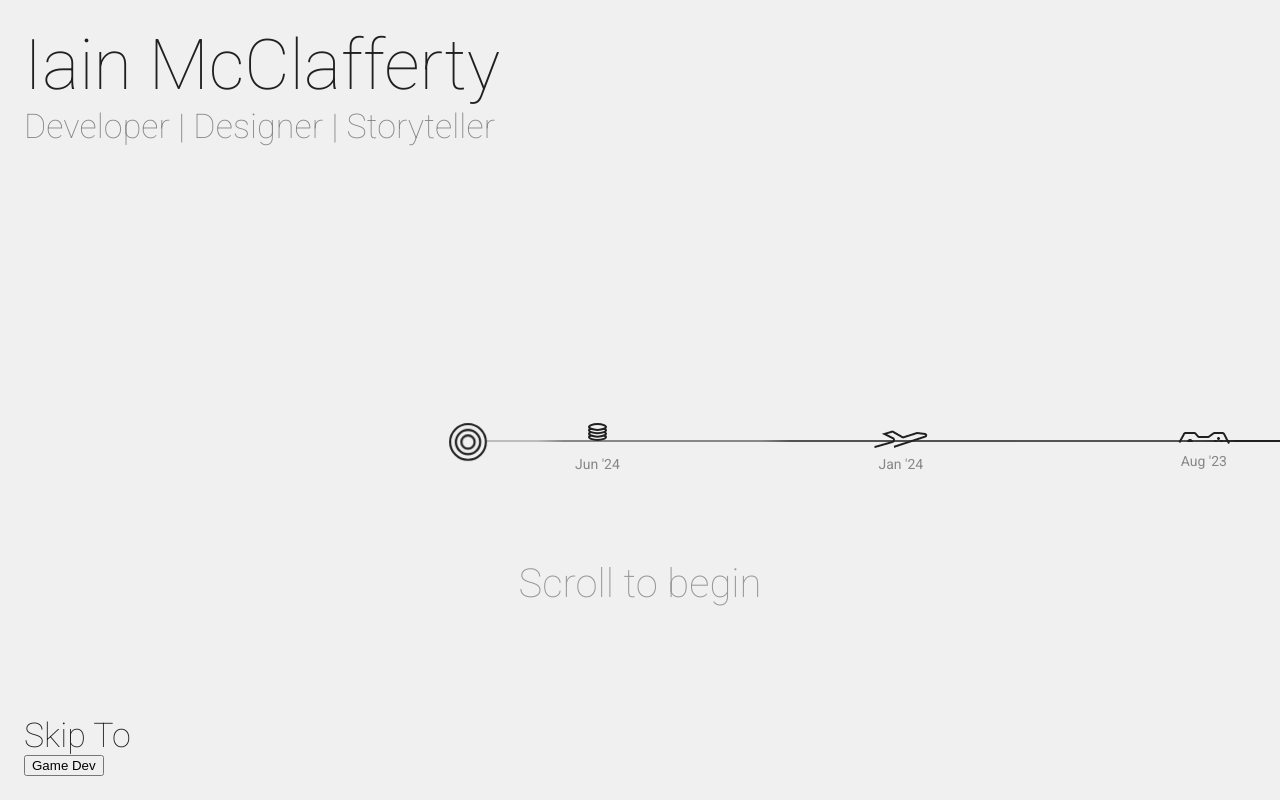
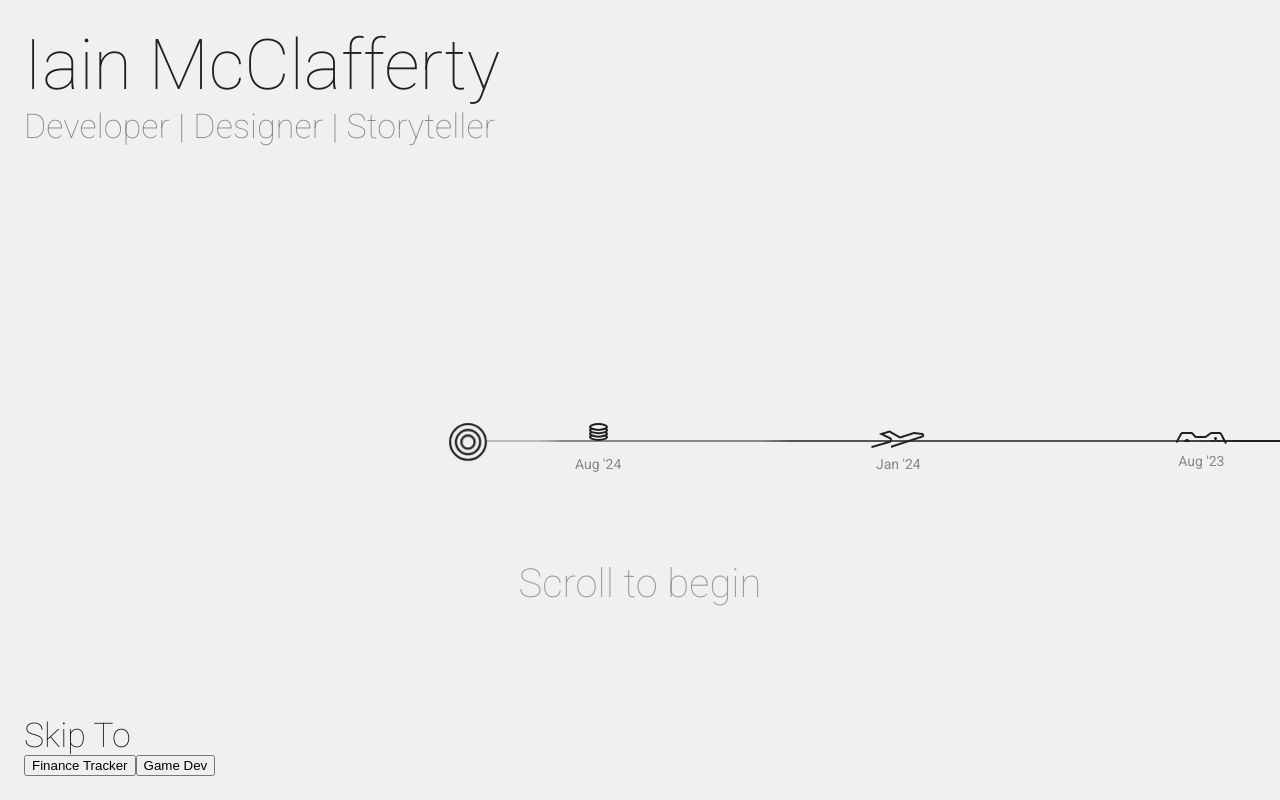
Before and after one commit to EonMcC/personal-website, a React (Create React App) app: page / in a window 1280 px wide. Shown: the top 800 px of the page. Built offline with nearby package versions, Linux system fonts and the light colour scheme.

Commit message:
Change how the sizes are decided

```diff
--- a/src/App.scss
+++ b/src/App.scss
@@ -8,15 +8,19 @@ header {
 
 .app-header {
   padding: 24px;
-  transition: 1s all;
+  transition: .5s all ease-in;
+  opacity: 1;
 
   :last-child {
     opacity: .5;
     letter-spacing: .01rem;
   }
 
+  // &--hidden {
+  //   transform: translateX(-500px);
+  // }
   &--hidden {
-    transform: translateX(-500px);
+    opacity: 0;
   }
 
 }
@@ -191,6 +195,8 @@ header {
   text-align: center;
   width: 300px;
   animation: opacity-pulse 1s ease-in infinite alternate;
+  cursor: default;
+  user-select: none;
 }
 
 @keyframes opacity-pulse {
--- a/src/App.tsx
+++ b/src/App.tsx
@@ -2,94 +2,104 @@ import React, { useEffect, useRef, useState } from 'react';
 import './App.scss';
 import gamePad from './assets/timeline-icons/gamePad.png';
 import plane from './assets/timeline-icons/plane.png';
-import GameDevelopmentPage from './sections/game-development/GameDevelopmentPage';
 import GameDevelopmentSection from './sections/game-development/GameDevelopmentPage';
 import { ReactComponent as FinanceTrackerIcon } from './assets/timeline-icons/financeTracker.svg';
-
+import FinanceTrackerSection from './sections/finance-tracker/FinanceTrackerSection';
+import { isBetween } from './helpers/helperFunctions';
+import { Section, sections } from './data/sections';
 
 function App() {
 
   const appRef = useRef<HTMLDivElement>(null);
-  const [timelinePositionX, setTimelinePositionX] = useState(450);
-  const [timelinePositionY, setTimelinePositionY] = useState(55);
-  const [appHeaderClass, setAppHeaderClass] = useState('app-header');
-  const [gameBoxClass, setGameBoxClass] = useState('game-box');
-  const [multiBoxClass, setMultiBoxClass] = useState('multi-box');
-  const [firstFullPageClass, setFirstFullPageClass] = useState('first-full-page');
 
+  const [x, setX] = useState(450);
+  const [yVH, setYVH] = useState('55vh');
   const [currentColor, setCurrentColor] = useState('var(--text)');
+  const [visibleSection, setVisibleSection] = useState('');
+  const [header, setHeader] = useState({
+    title: 'Iain McClafferty',
+    subTitle: 'Developer | Designer | Storyteller'
+  });
+  const [headerClass, setHeaderClass] = useState('app-header');
 
   useEffect(() => {
-    if (timelinePositionX <= 400 && timelinePositionX >= 325) {
-      setGameBoxClass('game-box game-box--visible');
-      setCurrentColor('#8d713d');
-    } else {
-      setGameBoxClass('game-box');
-      setCurrentColor('var(--text)');
+    for (const section of sections) {
+      if (isBetween(x, section.xRange[0], section.xRange[1])) {
+        setVisibleSection(section.name);
+        setCurrentColor(section.color);
+        changeHeader(section);
+        if (section.offsetY) setYVH('80vh');
+        else setYVH('55vh');
+        break;
+      }
+      changeHeader();
+      resetVisuals();
     }
+  }, [x])
 
-    if (timelinePositionX <= -25 && timelinePositionX >= -150) {
-      setMultiBoxClass('multi-box multi-box--visible');
-    } else {
-      setMultiBoxClass('multi-box');
+  function changeHeader({title, subTitle} = {title: 'Iain McClafferty', subTitle: 'Developer | Designer | Storyteller'}) {
+    if (header.title !== title) {
+      setHeaderClass('app-header app-header--hidden');
+      setTimeout(() => {
+        setHeader({
+          title,
+          subTitle
+        })
+        setHeaderClass('app-header');
+      }, 500)
     }
+  }
 
-    if (timelinePositionX <= -375 && timelinePositionX >= -425) {
-      setFirstFullPageClass('first-full-page first-full-page--visible');
-      setAppHeaderClass('app-header app-header--hidden');
-      setTimelinePositionY(80);
-    } else {
-      setFirstFullPageClass('first-full-page');
-      setAppHeaderClass('app-header');
-      setTimelinePositionY(55);
-    }
-  }, [timelinePositionX])
+  function resetVisuals() {
+    setCurrentColor('var(--text)');
+    setVisibleSection('');
+  }
 
   const onWheel = (e: any) => {
-    console.log('timelinePositionX', timelinePositionX)
+    console.log('x', x)
     if (e) {
-      if (e.deltaY < 0 && timelinePositionX < 450) setTimelinePositionX(timelinePositionX + 25);
-      else if (e.deltaY > 0) setTimelinePositionX(timelinePositionX - 25);
+      if (e.deltaY < 0 && x < 450) setX(x + 25);
+      else if (e.deltaY > 0) setX(x - 25);
     }
-    console.log('onWheel')
-
   };
 
   function skipTo(area: string) {
-    if (area === "GAME_DEV") {
-      setTimelinePositionX(-375);
+    for (const section of sections) {
+      if (section.name === area) {
+        setX(section.xRange[0])
+        break;
+      };
     }
   }
 
-
   return (
     <div id="app" ref={appRef} onWheel={onWheel}>
-      <header className={appHeaderClass}>
-        <h1>Iain McClafferty</h1>
-        <h2>Developer | Designer | Storyteller</h2>
+      <header className={headerClass}>
+        <h1>{header.title}</h1>
+        <h2>{header.subTitle}</h2>
       </header>
 
       <div
         className="timeline"
         style={{
-          transform: `translateX(${timelinePositionX}px)`,
-          top: `${timelinePositionY}vh`,
+          transform: `translateX(${x}px)`,
+          top: yVH,
           backgroundColor: currentColor
         }}
       >
         <div className="timeline__entry">
           <FinanceTrackerIcon className="timeline__entry__icon" stroke={currentColor}/>
-          {/* <img src={gamePad} alt="GamePad" /> */}
-          <p>Jun '24</p>
+          <p>Aug '24</p>
         </div>
-        <div className={gameBoxClass}>I am the game box</div>
+        <FinanceTrackerSection isVisible={visibleSection === "FINANCE_TRACKER"} />
+        {/* <div className={visibleSection === "FINANCE_TRACKER" ? "game-box game-box--visible" : "game-box"}>I am the game box</div> */}
 
         <div className="timeline__entry">
           <img src={plane} alt="Plane" />
           <p>Jan '24</p>
         </div>
 
-        <div className={multiBoxClass}>
+        <div>
           <div></div>
           <div></div>
         </div>
@@ -103,17 +113,18 @@ function App() {
       <div
         className="timeline-pointer"
         style={{
-          top: `calc(${timelinePositionY}vh - 16px)`,
+          top: `calc(${yVH} - 16px)`,
           borderColor: currentColor
         }}
       />
 
-      <GameDevelopmentSection className={firstFullPageClass} />
+      <GameDevelopmentSection isVisible={visibleSection === "GAME_DEV"} />
 
-      {timelinePositionX > 400 && <p className="scroll-to-begin">Scroll to begin</p>}
+      {x > 400 && <p className="scroll-to-begin">Scroll to begin</p>}
 
       <div className="skip-to">
         <h2>Skip To</h2>
+        <button onClick={() => skipTo("FINANCE_TRACKER")}>Finance Tracker</button>
         <button onClick={() => skipTo("GAME_DEV")}>Game Dev</button>
       </div>
     </div>
--- /dev/null
+++ b/src/data/sections.ts
@@ -0,0 +1,32 @@
+export enum ESubTitle {
+  PERSONAL_PROJECT = 'Personal Project',
+  HOBBY = 'Hobby'
+}
+
+export type Section = {
+  name: string;
+  title: string;
+  subTitle: ESubTitle;
+  color: string;
+  offsetY: boolean;
+  xRange: number[];
+}
+
+export const sections = [
+  {
+    name: 'FINANCE_TRACKER',
+    title: 'Finance Tracker',
+    subTitle: ESubTitle.PERSONAL_PROJECT,
+    color: '#C0D684',
+    offsetY: false,
+    xRange: [325, 400]
+  },
+  {
+    name: 'GAME_DEV',
+    title: 'Game Development',
+    subTitle: ESubTitle.HOBBY,
+    color: '#4E8BBF',
+    offsetY: true,
+    xRange: [-150, -25]
+  }
+]
--- /dev/null
+++ b/src/helpers/helperFunctions.ts
@@ -0,0 +1,3 @@
+export function isBetween(x: number, from: number, to: number) {
+  return x >= from && x <= to;
+}
--- /dev/null
+++ b/src/sections/finance-tracker/FinanceTrackerSection.scss
@@ -0,0 +1,52 @@
+.finance-tracker-section {
+  width: 0;
+  height: 0;
+  display: flex;
+  align-items: center;
+  transition: .7s 1s width ease-out,  1s height ease-out;
+  overflow: hidden;
+  translate: 0%;
+
+  &--visible {
+    position: relative;
+    width: 50vw;
+    height: 400px;
+    transition: .7s 1s height ease-out,  1s width ease-out;
+    translate: -20%;
+  }
+}
+
+.section__text {
+  p {
+    margin-bottom: 12px;
+
+    &:last-child {
+      margin-top: 24px;
+      opacity: .5;
+    }
+  }
+
+}
+
+// .first-full-page {
+//   position: absolute;
+//   top: 24px;
+//   left: 100vw;
+//   transition: 1s all ease-out;
+//   width: 100vw;
+
+//   img {
+//     position: absolute;
+//     right: 10%;
+//   }
+
+//   div {
+//     position: absolute;
+//     left: 30%;
+//     top: 40vh;
+//   }
+
+//   &--visible {
+//     left: 24px;
+//   }
+// }
--- /dev/null
+++ b/src/sections/finance-tracker/FinanceTrackerSection.tsx
@@ -0,0 +1,38 @@
+import React from 'react';
+import './FinanceTrackerSection.scss';
+import financeTrackerPhone from '../../assets/timeline-icons/financeTrackerPhone.png';
+import { Section, sections } from '../../data/sections';
+
+const FinanceTrackerSection: React.FC<{
+  isVisible: boolean
+}> = ({
+  isVisible
+}) => {
+
+  const section: Section | undefined = sections.find(el => el.name === 'FINANCE_TRACKER');
+  console.log('section', section)
+
+  return (
+    <section
+      className={
+        isVisible
+          ? "finance-tracker-section finance-tracker-section--visible"
+          : "finance-tracker-section"
+      }
+    >
+      {/* <header>
+        <h1>{section!.title}</h1>
+        <h2>{section!.subTitle}</h2>
+      </header> */}
+      <div className="section__text">
+        <p><strong>Finance Tracker</strong> is a mobile web app I developed to simplify managing my family finances.</p>
+        <p>By integrating with the Monzo API, it provides real-time updates on transactions from my current account. The app calculates my adjusted balance, shows my balance on any given day, and compares my balance to the previous month.</p>
+        <p>For the design, I opted for a minimalistic approach to contrast with Monzo's busier interface.</p>
+        <p>React | TypeScript | Firebase | Monzo API</p>
+      </div>
+      <img src={financeTrackerPhone} alt="Finance Tracker" />
+    </section>
+  )
+}
+
+export default FinanceTrackerSection;
--- a/src/sections/game-development/GameDevelopmentPage.tsx
+++ b/src/sections/game-development/GameDevelopmentPage.tsx
@@ -1,10 +1,16 @@
 import React from 'react';
 import godotIcon from '../../assets/timeline-icons/godotIcon.png';
 
-const GameDevelopmentSection: React.FC<{className: string}> = ({className}) => {
+const GameDevelopmentSection: React.FC<{isVisible: boolean}> = ({isVisible}) => {
 
   return (
-    <section className={className}>
+    <section
+      className={
+        isVisible
+          ? "first-full-page first-full-page--visible"
+          : "first-full-page"
+      }
+    >
       <header><h1>Game Development</h1></header>
       <img src={godotIcon} alt="Godot icon" />
       <div>
```
Also changed, not shown: src/assets/timeline-icons/financeTrackerPhone.png (added).
